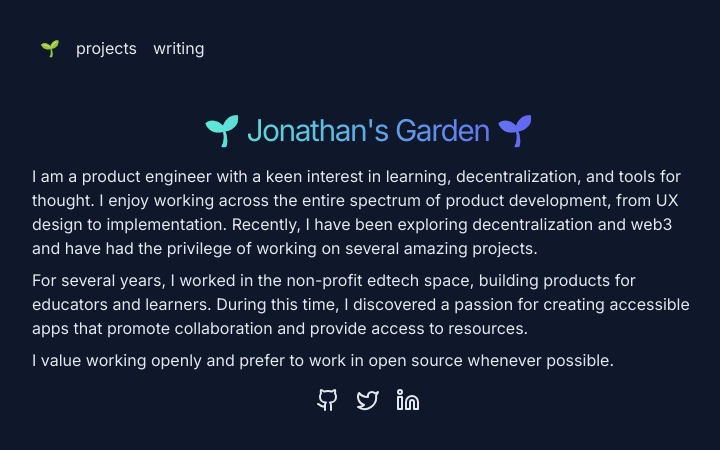
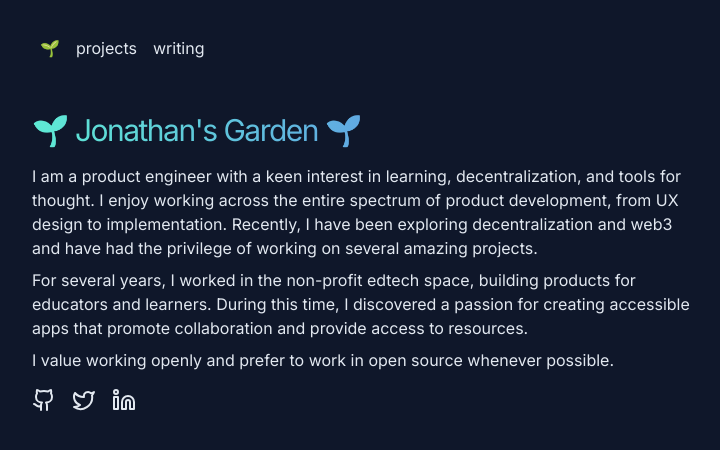
Before and after one commit to jonathanprozzi/jonathan-garden-site, a Next.js app: page / in a window 1280 px wide. Shown: the top 450 px of the page, without its empty margins (272-992 px from the left). Built offline with nearby package versions, Linux system fonts and the light colour scheme.

Commit message:
content updates, layout changes

```diff
--- a/app/layout.tsx
+++ b/app/layout.tsx
@@ -21,7 +21,7 @@ export default function RootLayout({
       <body
         className={cn(
           inter.className,
-          'antialiased max-w-2xl flex flex-col mx-4 mt-8 lg:mx-auto bg-slate-900 text-slate-200'
+          'antialiased max-w-2xl flex flex-col mx-4 my-8 lg:mx-auto bg-slate-900 text-slate-200'
         )}
       >
         <main className="flex-auto min-w-0 flex flex-col px-2 md:px-0">
--- a/app/page.tsx
+++ b/app/page.tsx
@@ -3,7 +3,7 @@ import { Github, Linkedin, Twitter } from 'lucide-react';
 export default function Home() {
   return (
     <main className="flex flex-col">
-      <div className="flex flex-col   items-center justify-center  gap-4">
+      <div className="flex flex-col    gap-4">
         <h1 className="text-bold text-xl md:text-3xl  bg-clip-text text-transparent bg-gradient-to-r from-teal-300 to-indigo-500 tracking-tighter">
           🌱 Jonathan&apos;s Garden 🌱
         </h1>
@@ -27,7 +27,7 @@ export default function Home() {
             possible.
           </p>
         </div>
-        <ul className="flex flex-row items-center justify-center  gap-4">
+        <ul className="flex flex-row  gap-4">
           <li>
             <a
               href="https://github.com/jonathanprozzi"
--- a/content/projects/testproject.mdx
+++ b/content/projects/testproject.mdx
@@ -1,8 +1,8 @@
 ---
-title: 'Test Project'
+title: 'Placeholder Project'
 type: 'Project'
 ---
 
-# Test Project
+# Placeholder Project
 
-Some mdx content
+This is a test project using [Contentlayer](https://www.contentlayer.dev/). This project is inside a `content` folder in a `projects` subfolder. Now that this is working, I'll be adding actual content soon!
--- a/content/writing/testentry.mdx
+++ b/content/writing/testentry.mdx
@@ -1,8 +1,8 @@
 ---
-title: 'Test Post'
+title: 'Placeholder Post'
 type: 'Post'
 ---
 
-# Test Post
+# Placeholder Post
 
-Some mdx content
+This is a test post using [Contentlayer](https://www.contentlayer.dev/). This post is inside a `content` folder in a `writing` subfolder. Now that this is working, I'll be adding actual content soon!
```
